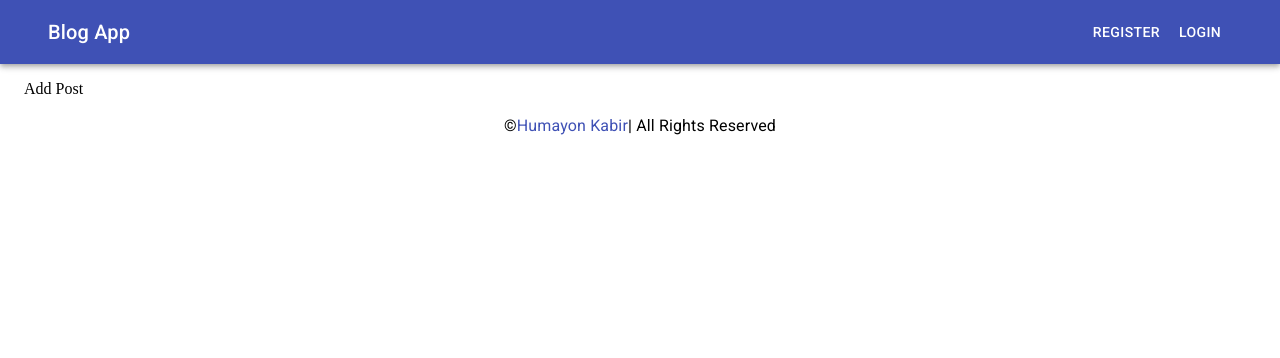
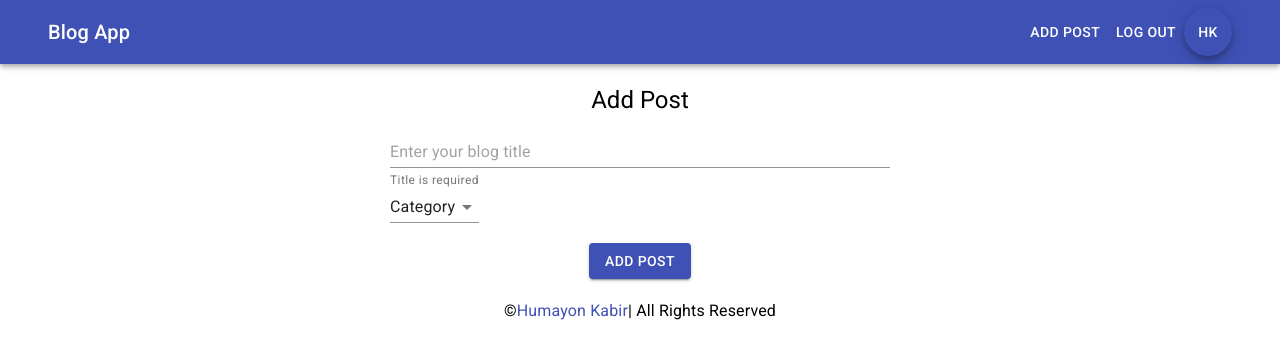
Before and after one commit to Humayon/react-redux-blog, a React (Create React App) app: page /add in a window 1280 px wide. Shown: the top 358 px of the page. Built offline with nearby package versions, Linux system fonts and the light colour scheme; the HTML template or start-up script is replaced by a standard one.

Commit message:
category added

```diff
--- a/src/components/header_footer/Header.js
+++ b/src/components/header_footer/Header.js
@@ -5,7 +5,7 @@ import LoginLinks from './LoginLinks';
 import { Link as RouterLink } from 'react-router-dom';
 
 const Header = () => {
-  const [auth, setAuth] = useState(false);
+  const [auth, setAuth] = useState(true);
   return (
     <AppBar position="static">
       <Container>
--- a/src/components/header_footer/LoginLinks.js
+++ b/src/components/header_footer/LoginLinks.js
@@ -1,10 +1,13 @@
 import React from 'react';
 import { Button, Fab } from '@material-ui/core';
+import { Link } from 'react-router-dom';
 
 const LoginLinks = () => {
   return (
     <React.Fragment>
-      <Button color="inherit">Add Post</Button>
+      <Button color="inherit" component={Link} to="/add">
+        Add Post
+      </Button>
       <Button color="inherit">Log Out</Button>
       <Fab size="medium" color="primary" variant="round">
         HK
--- a/src/components/posts/AddPost.js
+++ b/src/components/posts/AddPost.js
@@ -1,7 +1,8 @@
 import React from 'react';
+import PostForm from './PostForm';
 
 const AddPost = () => {
-  return <p>Add Post</p>;
+  return <PostForm />;
 };
 
 export default AddPost;
--- a/src/components/posts/EditPost.js
+++ b/src/components/posts/EditPost.js
@@ -1,7 +1,8 @@
 import React from 'react';
+import PostForm from './PostForm';
 
 const EditPost = () => {
-  return <p>Edit Post</p>;
+  return <PostForm />;
 };
 
 export default EditPost;
--- a/src/components/posts/PostForm.js
+++ b/src/components/posts/PostForm.js
@@ -1,7 +1,82 @@
-import React from 'react';
+import React, { useState } from 'react';
+import {
+  TextField,
+  Typography,
+  Button,
+  ListItemText,
+  Select,
+  MenuItem
+} from '@material-ui/core';
+
+const categories = [
+  { label: 'Travel', value: 'travel' },
+  { label: 'Journey', value: 'journey' },
+  { label: 'Blog', value: 'blog' }
+];
 
 const PostForm = () => {
-  return <p>Post form</p>;
+  const [title, setTitle] = useState();
+  const [error, setError] = useState(false);
+  const [category, setCategory] = useState([]);
+
+  const handleChange = e => {
+    setTitle(e.target.value);
+  };
+
+  const handleSubmit = e => {
+    e.preventDefault();
+    setError(true);
+  };
+
+  const handleCategory = e => {
+    setCategory(e.target.value);
+  };
+
+  return (
+    <form onSubmit={handleSubmit} className="register-form">
+      <Typography
+        variant="h5"
+        component="h2"
+        align="center"
+        className="form-title"
+      >
+        Add Post
+      </Typography>
+
+      <TextField
+        placeholder="Enter your blog title"
+        fullWidth
+        error={error}
+        onChange={handleChange}
+        helperText="Title is required"
+      />
+
+      <Select
+        multiple
+        displayEmpty
+        onChange={handleCategory}
+        value={category}
+        renderValue={selected =>
+          selected && selected.length === 0 ? 'Category' : selected.join(', ')
+        }
+      >
+        {categories.map(category => (
+          <MenuItem value={category.value} key={category.label}>
+            <ListItemText primary={category.label} />
+          </MenuItem>
+        ))}
+      </Select>
+
+      <Button
+        type="submit"
+        variant="contained"
+        color="primary"
+        className="btn-submit"
+      >
+        Add post
+      </Button>
+    </form>
+  );
 };
 
 export default PostForm;
```
